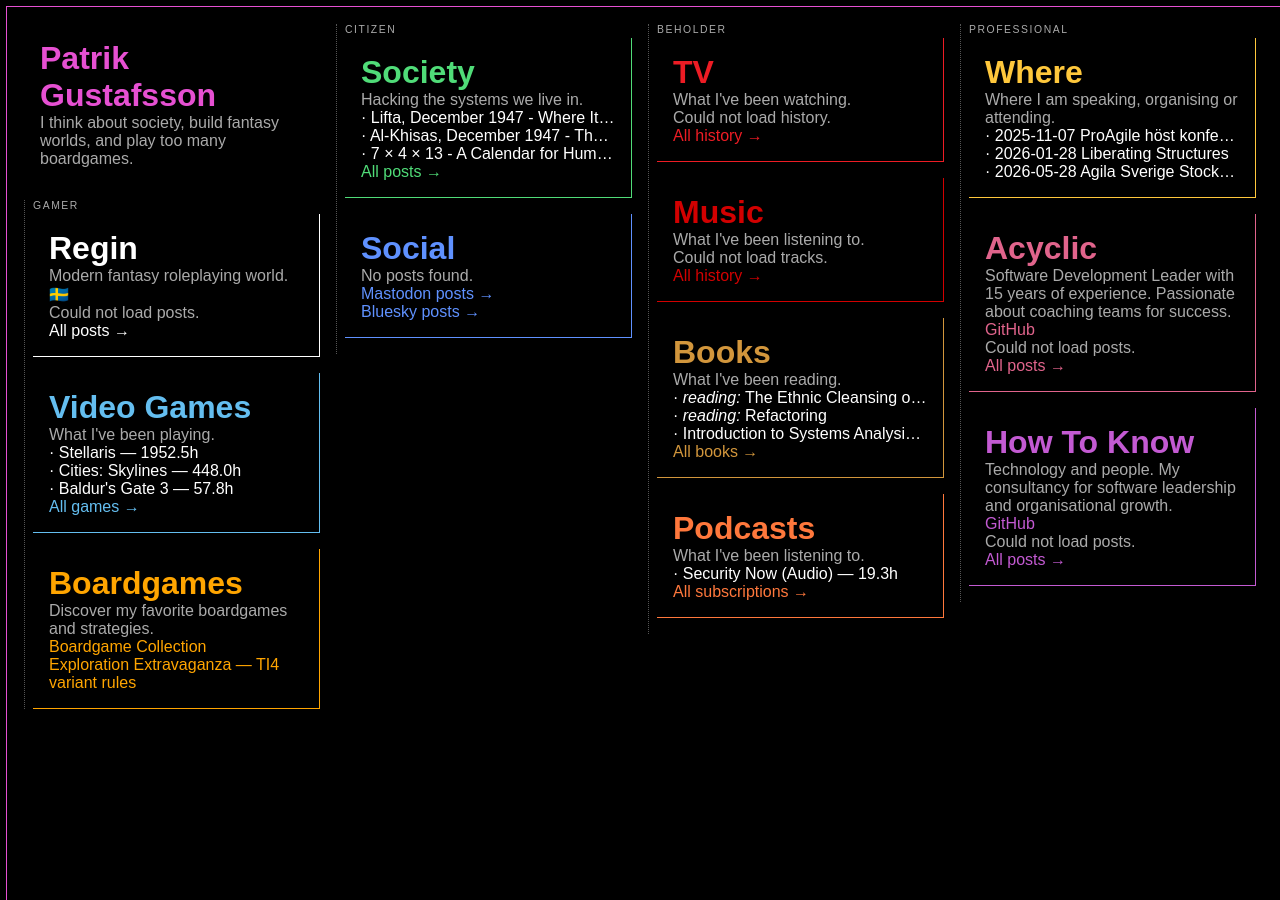
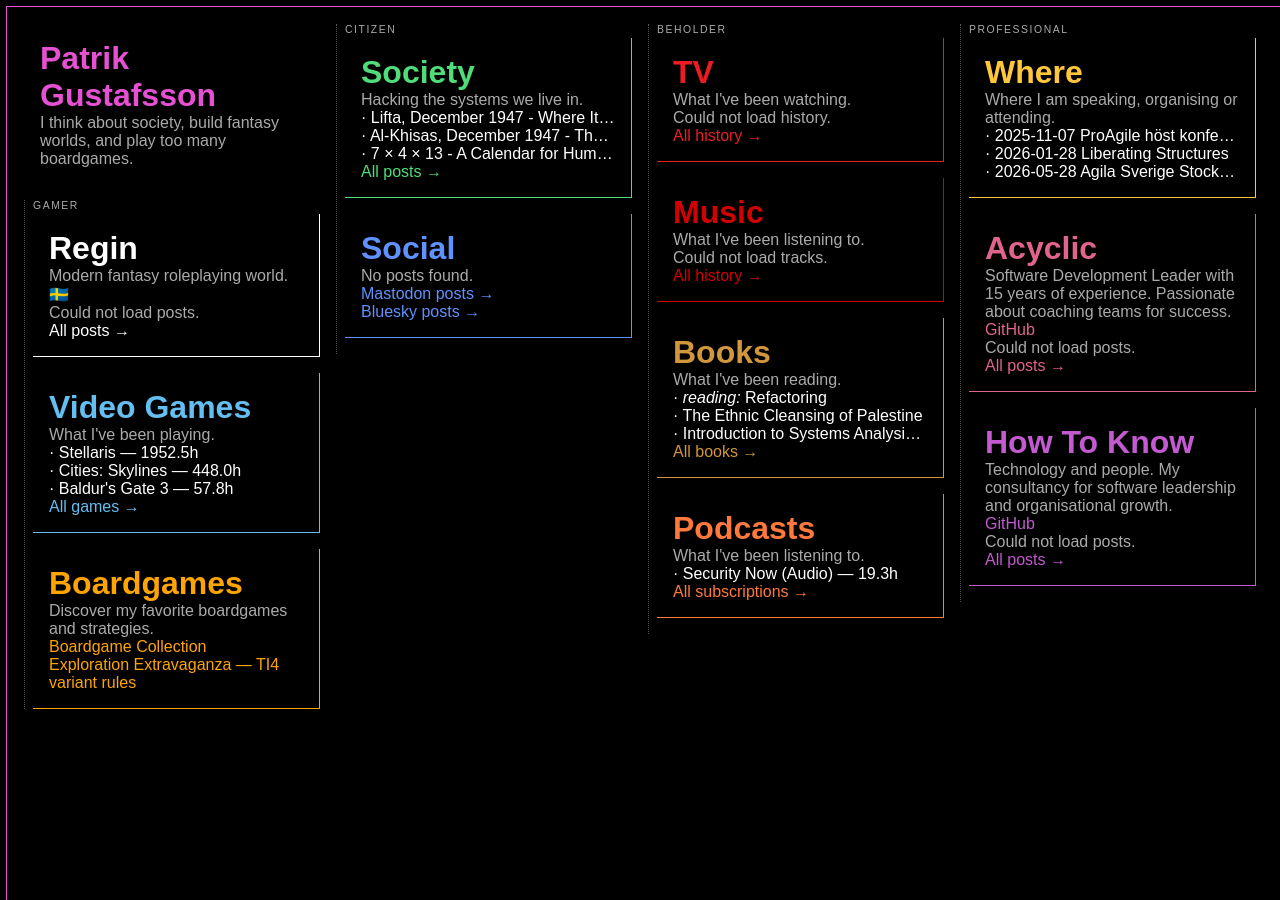
Before and after one commit to paven/paven.github.com, a Jekyll site: the page built from index.html, in a window 1280 px wide. Built offline with Jekyll 4.4.1, drawn with Linux system fonts in a browser that asks for light colours.

Commit message:
Update books

```diff
--- a/_data/books.yml
+++ b/_data/books.yml
@@ -1,9 +1,9 @@
-- title: 'The Ethnic Cleansing of Palestine'
-  url: 'https://ramblingreaders.org/book/315180/s/the-ethnic-cleansing-of-palestine'
-  status: 'reading'
 - title: 'Refactoring'
   url: 'https://ramblingreaders.org/book/25255/s/refactoring'
   status: 'reading'
+- title: 'The Ethnic Cleansing of Palestine'
+  url: 'https://ramblingreaders.org/book/315180/s/the-ethnic-cleansing-of-palestine'
+  status: 'read'
 - title: 'Introduction to Systems Analysis and Design'
   url: 'https://ramblingreaders.org/book/500616/s/introduction-to-systems-analysis-and-design'
   status: 'read'
```
